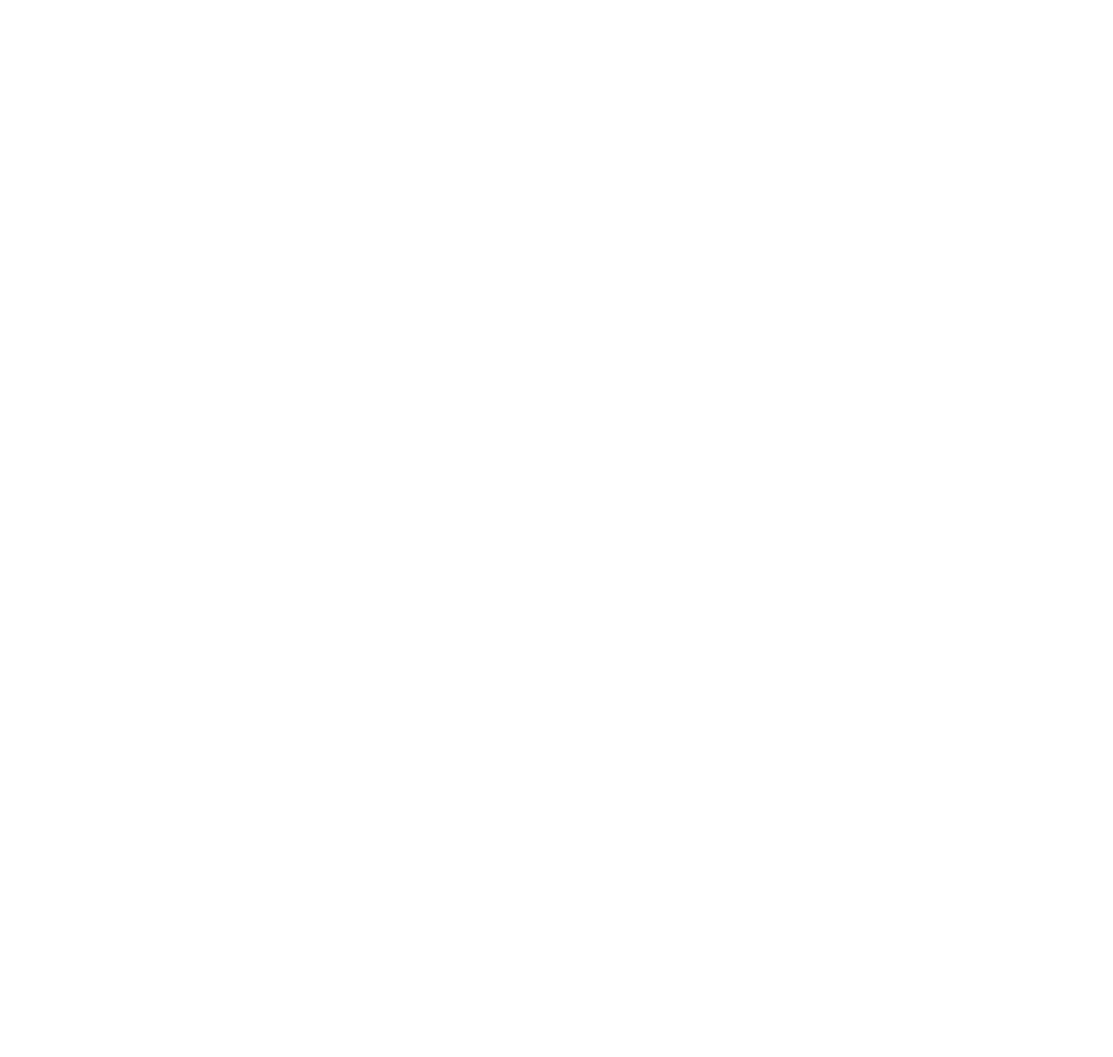
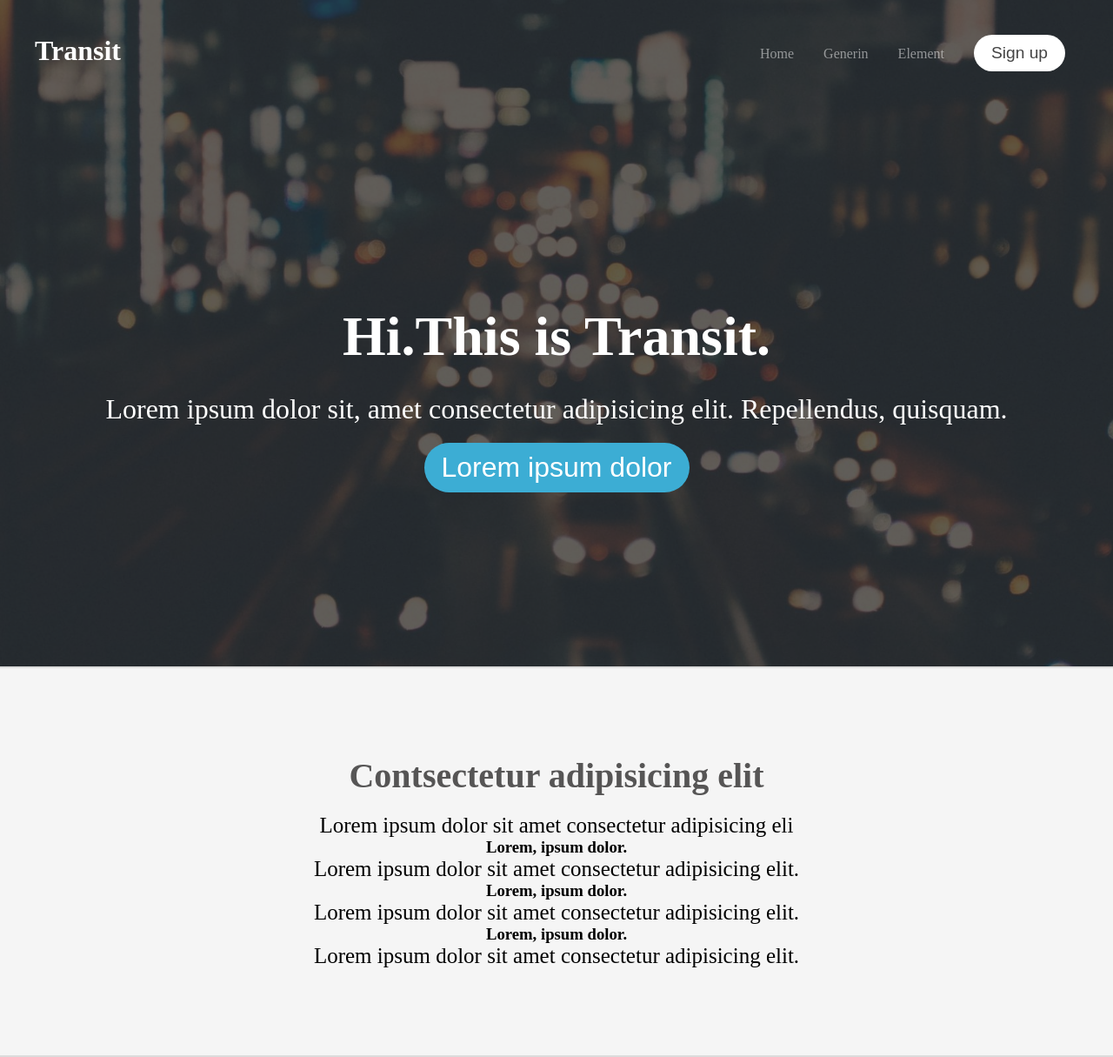
Before and after one commit to mshgold/first-project, a plain HTML site: page index.html in a window 1280 px wide. Shown: the whole page at 87% size. Before the commit the page ends 800 px from the top, so only its background shows below. Drawn offline with Linux system fonts and the light colour scheme.

Commit message:
create-navbar-main

```diff
--- a/css/style.css
+++ b/css/style.css
@@ -0,0 +1,95 @@
+
+@import url(font-awesome.min.css);
+body{
+background-color: #444;
+
+}
+*{
+    margin: 0px;
+}
+a{
+    text-decoration: none;
+    color: #fff;
+
+}
+.nav ul li a{
+    color:rgba(255, 255, 255, .5);
+    transition: color .2s ease-in-out;
+}
+.header h1{
+float: left;
+}
+.nav{
+    text-align: right;
+}
+.nav ul li{
+    padding: 0 15px;
+    list-style-type: none;
+    display: inline;
+}
+.nav a:hover{
+    color: #fff;
+
+}
+.top-menu{
+    padding: 40px;
+}
+.btn{
+    padding: 10px 20px;
+    border-radius: 30px;
+    font-size: 1.5vw;
+    color:#ffffff;
+    border: none;
+    cursor: pointer;
+    text-align: center;
+}
+.btn-gray{
+    background-color: #fff;
+    color: #444!important;
+}
+.btn-big{
+    font-size: 2.5vw!important;
+}
+.btn-blue{
+    background-color:#3cadd4 ;
+    color: #fff;
+}
+.btn-dark{
+    background-color:#383b43 ;
+    color: #ffffff;
+}
+
+.header{
+    background-image:url(../img/dark_tint.png), url(../img/bokeh_car_lights_bg.jpg);
+    background-position: center center;
+    background-size: cover;
+}
+.baner-content{
+    text-align: center;
+    color: #fff;
+    padding: 200px 0;
+}
+.baner-content h2{
+    font-size: 5vw;
+    line-height: 130px;
+}
+.baner-content p{
+    font-size: 2.5vw;
+    margin-bottom: 20px;
+}
+.services{
+    background-color: #f5f5f5;
+    border-bottom: 2px solid rgba(144, 144, 144, .25);
+    border-top: 2px solid rgba(144, 144, 144, .25);
+    padding: 100px;
+    text-align: center;
+
+}
+.services h2{
+    font-size: 40px;
+    margin-bottom: 20px;
+    color:rgb(14 13 13 / 69%) ;
+}
+.services p{
+    font-size: 25px;
+}
--- a/index.html
+++ b/index.html
@@ -5,8 +5,54 @@
     <meta http-equiv="X-UA-Compatible" content="IE=edge">
     <meta name="viewport" content="width=device-width, initial-scale=1.0">
     <title>Document</title>
+    <link rel="stylesheet" href="css/style.css">
 </head>
 <body>
+<div class="header">
+    <div class="top-menu">
+        <h1><a href="#"> Transit</h1></a>
+        <div class="nav">
+         <ul>
+        <li><a href="#">Home</a></li>
+        <li><a href="#">Generin</a></li>
+        <li><a href="#">Element</a></li>
+        <li><button class="btn btn-gray">Sign up</button></li>
+      </ul>
+        </div>
+     </div>
+    <div class="baner-content">
+        <h2>Hi.This is  Transit.</h2>
+        <p>Lorem ipsum dolor sit, amet consectetur adipisicing elit. Repellendus, quisquam.</p>
+        <button class="btn btn-big btn-blue">Lorem ipsum dolor</button>
+    </div>
+</div>
 
+<div class="main">
+       <div class="services">
+           <div class="container">
+             <div class="services-headerr">
+                <h2>Contsectetur adipisicing elit</h2>
+                <p>Lorem ipsum dolor sit amet consectetur adipisicing eli</p>
+              </div>
+              <div class="services-content">
+                  <div class="box">
+                      <i></i>
+                      <h3>Lorem, ipsum dolor.</h3>
+                      <p>Lorem ipsum dolor sit amet consectetur adipisicing elit.</p>
+                  </div>
+                  <div class="box">
+                    <i></i>
+                    <h3>Lorem, ipsum dolor.</h3>
+                    <p>Lorem ipsum dolor sit amet consectetur adipisicing elit.</p>
+                </div><div class="box">
+                    <i></i>
+                    <h3>Lorem, ipsum dolor.</h3>
+                    <p>Lorem ipsum dolor sit amet consectetur adipisicing elit.</p>
+                </div>
+              </div>
+           </div>
+       </div>
+</div>
+<div class="footer"></div>
 </body>
 </html>
```
Also changed, not shown: fonts/Raleway-Bold.ttf (added), fonts/Raleway-Bold.woff (added), img/bokeh_car_lights_bg.jpg (added), img/dark_tint.png (added), img/main-logo.png (added), img/pic02.jpg (added), img/pic03.jpg (added), img/pic04.jpg (added), img/pic07.jpg (added), img/pic08.jpg (added), img/profile_placeholder.gif (added).
